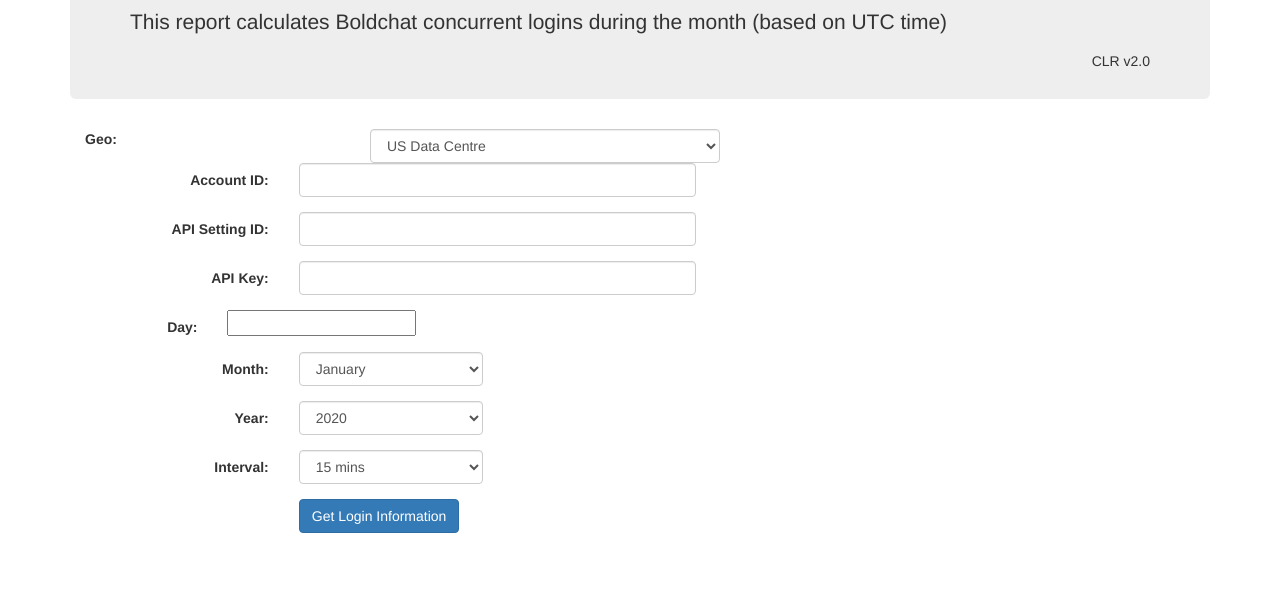
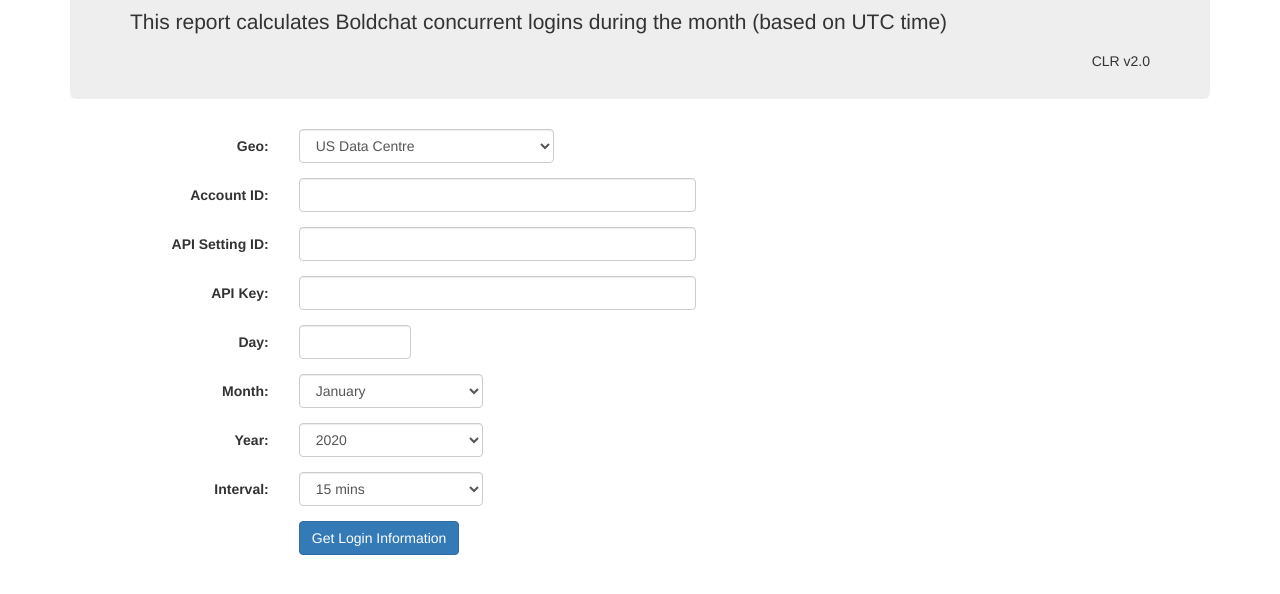
Before and after one commit to mmkerai/concurrentloginreport, a website: page index.html in a window 1280 px wide. Shown: the part 104-698 px from the top of the page. Drawn offline with nearby package versions, Linux system fonts and the light colour scheme; no server answers.

Commit message:
changed to per day and added data centre geo option

```diff
--- a/clrindex.js
+++ b/clrindex.js
@@ -138,7 +138,7 @@
 //		enddate.setMonth(parseInt(month)+1,1);	// next month
 		enddate.setUTCHours(23,59,59,999);
 //		enddate = new Date(enddate.getTime() - 1);		// this gives 1 milli minus midnight
-		console.log("Start and end date: "+startdate.toDateString()+" , "+enddate.toDateString());
+		console.log("Start and end date: "+startdate.toISOString()+" , "+enddate.toISOString());
 		var loginobj = {dc: geo, aid: accId, settingsId: apiId, apiKey: keyId, ci: cint, fd: startdate.toISOString(), td: enddate.toISOString()};
 		socket.emit('getLoginReport', loginobj);
 	});
--- a/clrserver.js
+++ b/clrserver.js
@@ -96,7 +96,7 @@
 
 	var prestart = new Date(FromDate);
 	var day = prestart.getDate();
-	day = day - 2;			// collect login activity 2 days before start in case person logged in
+	day = day - 1;			// collect login activity 2 days before start in case person logged in
 	prestart.setDate(day);
 	// get all login objects using API
 	getApiData("getLoginActivity", "ServiceTypeID=1&FromDate="+prestart.toISOString()+"&ToDate="+ToDate.toISOString(), loginsCallback);
--- a/index.html
+++ b/index.html
@@ -15,6 +15,7 @@
 		<p class="lead">This report calculates Boldchat concurrent logins during the month (based on UTC time)</p>
 		<span class="pull-right">CLR v2.0</span>
 	</div>
+	<div class="form-horizontal col-xs-9">
 		<form id="apiform">
 		<div class="form-group">
 			<label class="control-label col-xs-3" for="geo">Geo:</label>
@@ -25,7 +26,6 @@
 				</select>
 			</div>
 		</div>
-		<div class="form-horizontal col-xs-9">
 		<div class="form-group">
 			<label class="control-label col-xs-3" for="accountId">Account ID:</label>
 			<div class="col-xs-6">
@@ -44,14 +44,12 @@
 				<input class="form-control" type="text" name="apiKey" id="apiKey" value=""></input>
 			</div>
 		</div>
-	</div>
 	</form>
-	<div class="form-horizontal col-xs-9">
 	<form id="loginreportform">
 		<div class="form-group">
-			<label class="control-label col-xs-2">Day:</label>
-			<div class="col-xs-1">
-				<input type="number" min="0" step="1" id="day"/>
+			<label class="control-label col-xs-3">Day:</label>
+			<div class="col-xs-2">
+				<input class="form-control" type="number" min="0" step="1" id="day" value=""></input>
 			</div>
 		</div>
 		<div class="form-group">
@@ -102,8 +100,8 @@
 			</div>
 		</div>
 	</form>
-
 	</div>
+	<div class="form-horizontal col-xs-12">
 	<div class="container">
 		<p class="text-center" id="error"></p>
 		<p class="text-center" id="message"></p>
@@ -112,5 +110,6 @@
 		<p class="text-center"><a class="btn btn-info" download="loginsbyday.csv" id="loginsbyday" href="">Download Logins by Day</a></p>
 	</div>
 	</div>
+</div>
 </body>
 </html>
```
Lines whose indentation alone changed are shown as unchanged.
